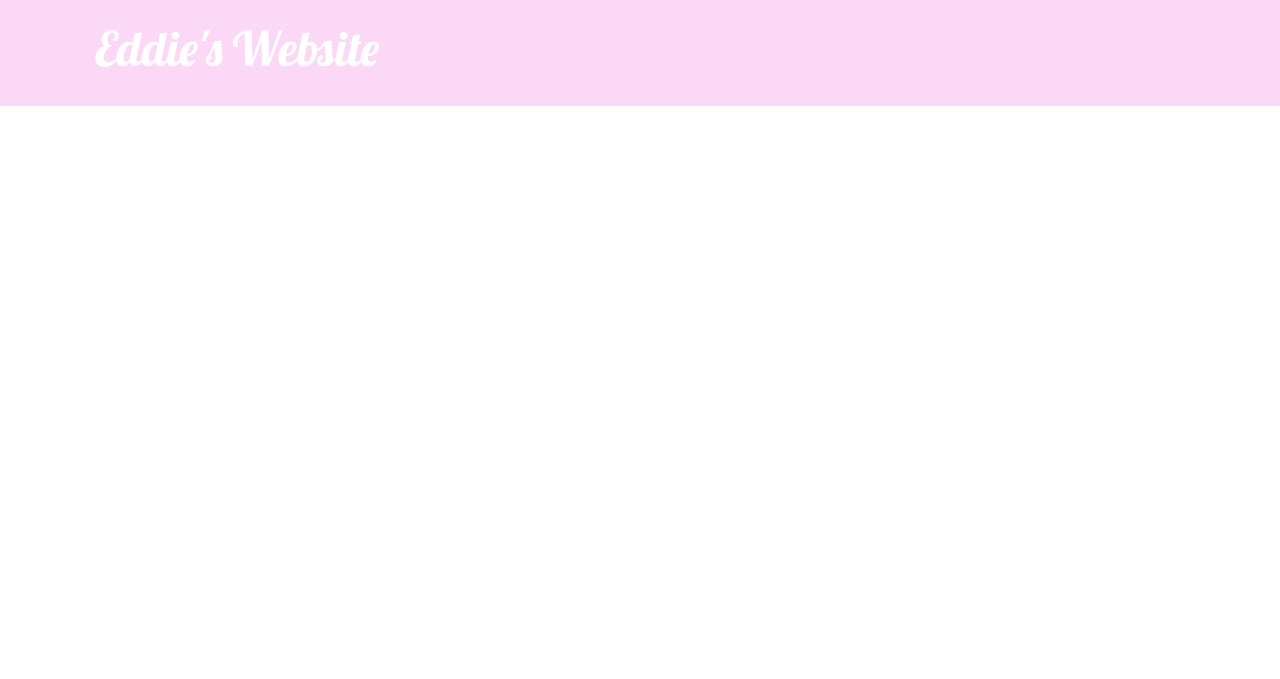
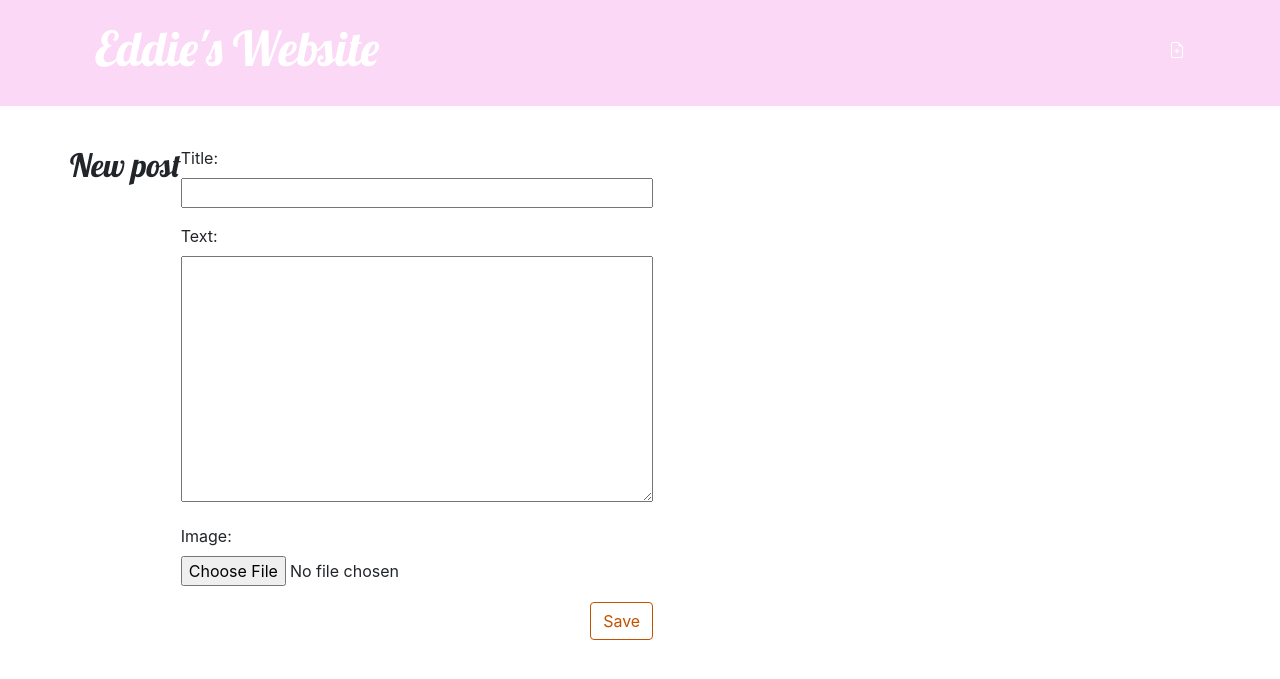
Before and after one commit to eddthebedd/django_tutorial, a Django app: page /post/new/ in a window 1280 px wide. Shown: the top 679 px of the page. Run offline with Django 3.2, Linux system fonts and the light colour scheme.

Commit message:
iodsfjosidjfosidj

```diff
--- a/blog/templates/blog/base.html
+++ b/blog/templates/blog/base.html
@@ -11,22 +11,18 @@
         <body>
     <header class="page-header">
       <div class="container">
-      {% if user.is_authenticated %}
         <a href="{% url 'post_new' %}" class="top-menu">
             {% include './icons/file-earmark-plus.svg' %}
         </a>
-      {% endif %}
           <h1><a href="/">Eddie's Website</a></h1>
       </div>
     </header>
-    {% if user.authenticated %}
     <main class="container">
         <div class="row align-items-start">
             {% block content %}
             {% endblock %}
         </div>
     </main>
-    {% endif %}
 </body>
     </body>
 </html>
--- a/blog/templates/blog/post_edit.html
+++ b/blog/templates/blog/post_edit.html
@@ -2,7 +2,7 @@
 
 {% block content %}
     <h2>New post</h2>
-    <form method="POST" class="post-form">{% csrf_token %}
+    <form method="POST" class="post-form" enctype="multipart/form-data">{% csrf_token %}
         {{ form.as_p }}
         <button type="submit" class="save btn btn-default">Save</button>
     </form>
--- a/blog/views.py
+++ b/blog/views.py
@@ -16,7 +16,7 @@ def post_detail(request, pk):
 
 def post_new(request):
     if request.method == "POST":
-        form = PostForm(request.POST)
+        form = PostForm(request.POST, request.FILES)
         if form.is_valid():
             post = form.save(commit=False)
             post.image = form.cleaned_data['image']
@@ -31,7 +31,7 @@ def post_new(request):
 def post_edit(request, pk):
     post = get_object_or_404(Post, pk=pk)
     if request.method == "POST":
-        form = PostForm(request.POST, instance=post)
+        form = PostForm(request.POST, request.FILES, instance=post)
         if form.is_valid():
             post = form.save(commit=False)
             post.author = request.user
```
Also changed, not shown: media/images/IMG_0132.JPG (added), media/images/Untitled_Artwork_2.png (added), media/images/ksa_1.png (added).
